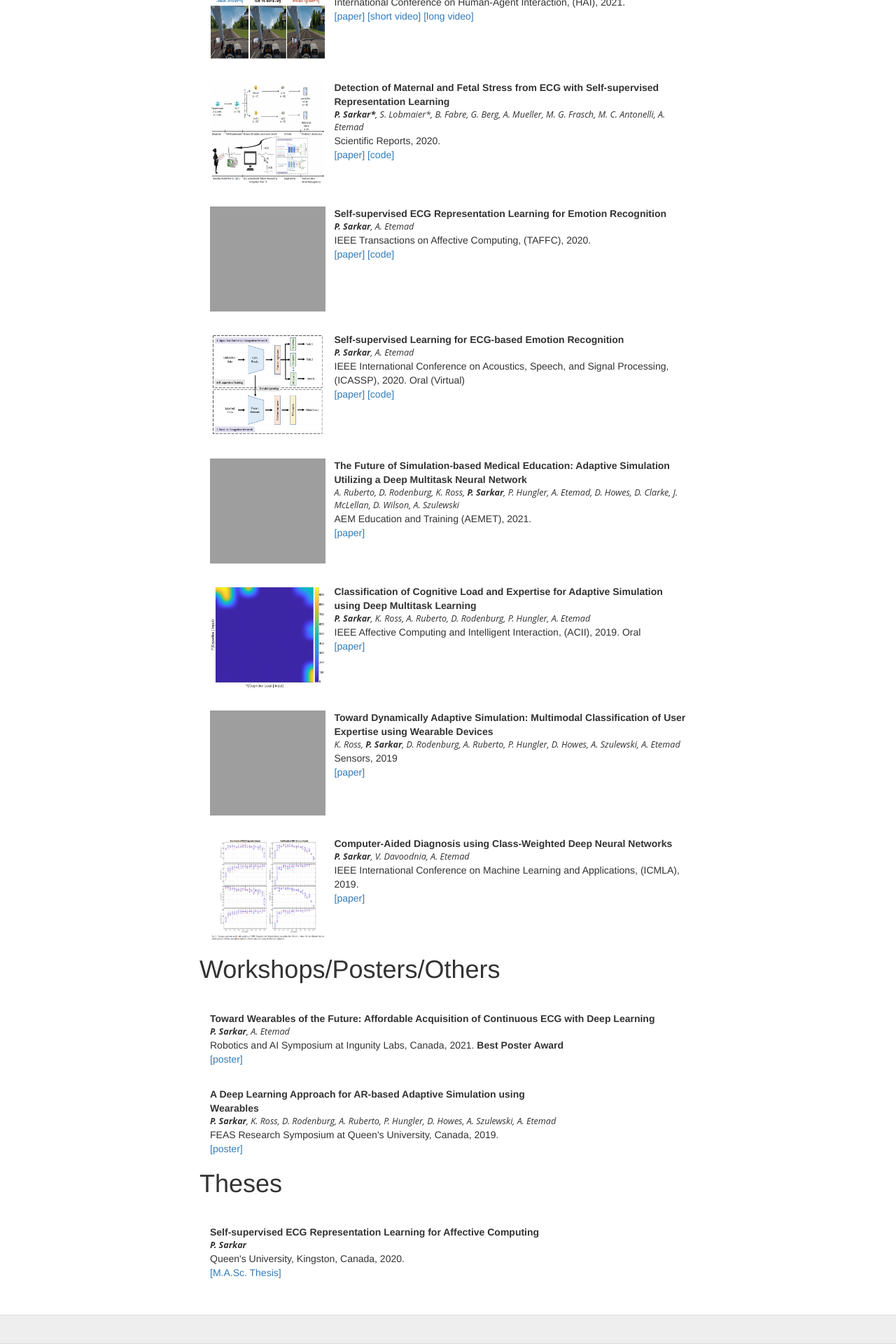
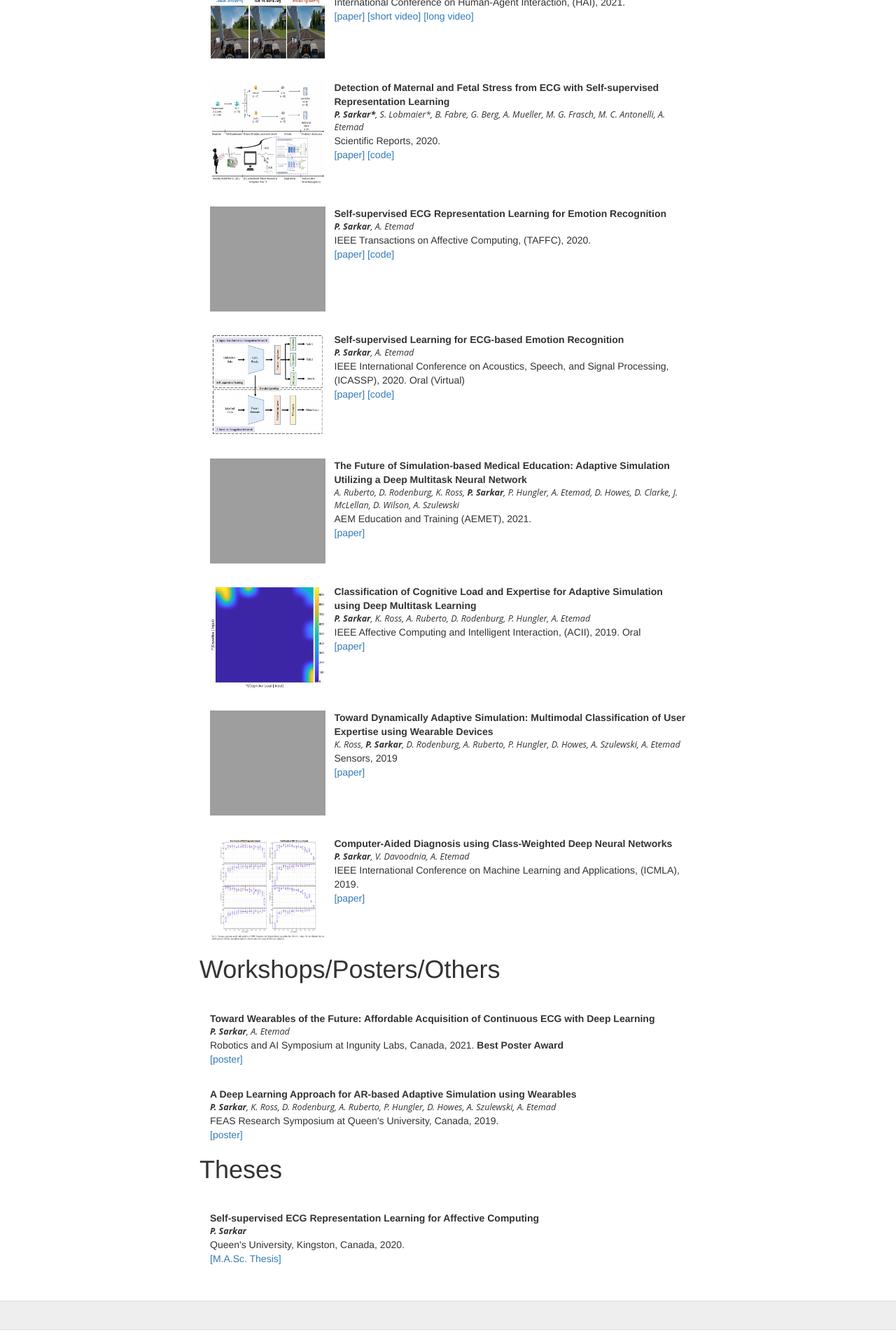
Before and after one commit to pritamqu/pritamqu.github.io, a Jekyll site: the page built from publications.md, in a window 1280 px wide. Shown: the part 664-2584 px from the top of the page at 70% size. Built offline with Jekyll 4.4.1, drawn with Linux system fonts in a browser that asks for light colours; grey boxes are pictures that could not be loaded.

Commit message:
Update publications.md

```diff
--- a/publications.md
+++ b/publications.md
@@ -290,7 +290,7 @@
 		<!-- <div class="col-sm-3">
 			<a href=""> <img class="pub-image" src="/assets/publications/feas19.png">
 		</div> -->
-		<div class="col-sm-9">
+		<div class="col-sm-12">
 			<div class="pub-title">
 				A Deep Learning Approach for AR-based Adaptive Simulation using Wearables
 			</div>
```
